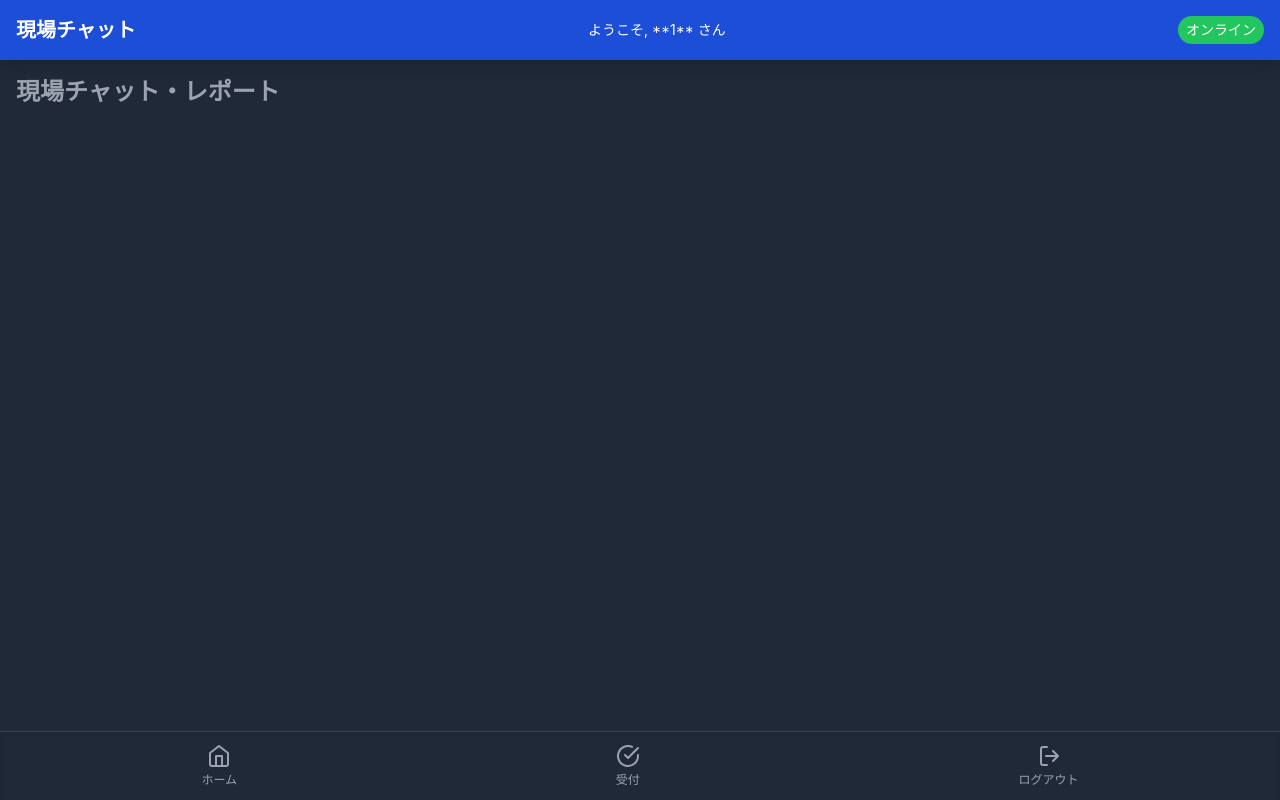
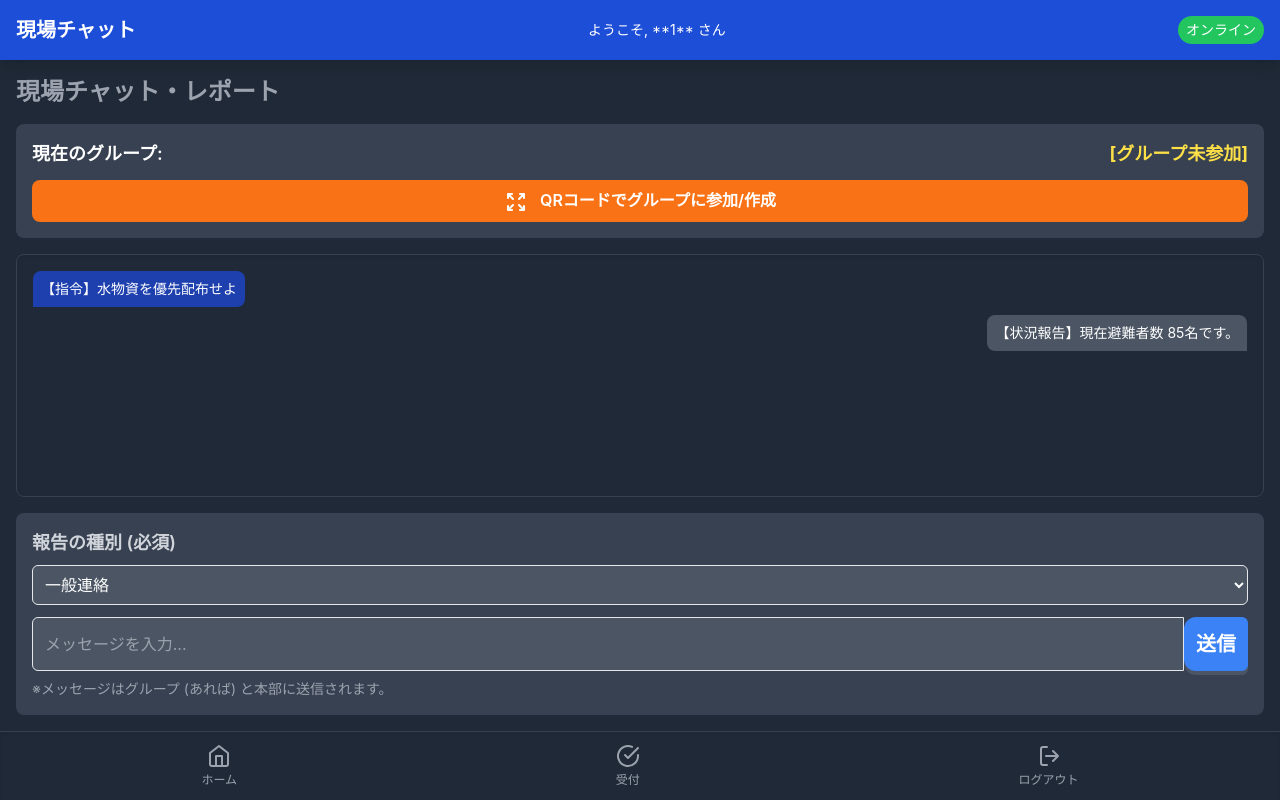
Before and after one commit to mglogjufghyfgjog/sotukenrazupaiver2, a Flask app: page / in a window 1280 px wide, after a click that opens the changed part. Run offline with Flask 3, Linux system fonts and the light colour scheme; the visitor is signed in with stand-in values (Sample User, id 1); some libraries are stand-ins or nearby versions.

Commit message:
現場チャット画面を追加しました

```diff
--- a/templates/index.html
+++ b/templates/index.html
@@ -164,7 +164,45 @@
 
                 <div id="field-chat-screen" class="screen flex flex-col h-full">
                     <h2 class="text-2xl font-bold mb-4 text-gray-400">現場チャット・レポート</h2>
+
+                    <div class="bg-gray-700 p-4 rounded-lg mb-4">
+                        <div class="flex justify-between items-center mb-3">
+                            <span class="text-lg font-semibold text-white">現在のグループ:</span>
+                            <span id="current-group-id" class="text-lg font-bold text-yellow-300">[グループ未参加]</span>
+                        </div>
+                        <button onclick="scanQrToJoinGroup()" class="w-full bg-orange-500 text-white p-2 rounded-lg hover:bg-orange-600 transition-colors font-semibold">
+                            <span class="inline-block align-middle mr-2">
+                                <svg xmlns="http://www.w3.org/2000/svg" class="h-6 w-6 inline" fill="none" viewBox="0 0 24 24" stroke="currentColor" stroke-width="2"><path stroke-linecap="round" stroke-linejoin="round" d="M4 8V4m0 0h4M4 4l5 5m11-1V4m0 0h-4m4 0l-5 5M4 16v4m0 0h4m-4 0l5-5m11 5v-4m0 4h-4m4 0l-5-5"/></svg>
+                            </span>
+                            QRコードでグループに参加/作成
+                        </button>
                     </div>
+
+                    <div id="message-container" class="flex-1 bg-gray-800 p-4 rounded-lg shadow-inner mb-4 overflow-y-auto border border-gray-700 space-y-2">
+                        <div class="text-sm">
+                            <p class="bg-blue-800 p-2 rounded-t-lg rounded-br-lg inline-block text-white max-w-xs">【指令】水物資を優先配布せよ</p>
+                        </div>
+                        <div class="text-sm text-right">
+                            <p class="bg-gray-600 p-2 rounded-t-lg rounded-bl-lg inline-block text-white max-w-xs">【状況報告】現在避難者数 85名です。</p>
+                        </div>
+                    </div>
+
+                    <div class="bg-gray-700 p-4 rounded-lg">
+                        <label class="block text-lg font-semibold mb-2 text-gray-300">報告の種別 (必須)</label>
+                        <select id="report-type" class="p-2 w-full border rounded-md bg-gray-600 text-white focus:outline-none focus:ring focus:ring-blue-400 mb-3">
+                            <option value="一般連絡">一般連絡</option>
+                            <option value="現場状況報告">現場状況報告</option>
+                            <option value="支援要請">支援要請</option>
+                            <option value="緊急連絡">緊急連絡</option>
+                        </select>
+
+                        <div class="flex">
+                            <input type="text" id="chat-input" class="flex-1 p-3 border rounded-l-md bg-gray-600 text-white focus:outline-none focus:ring focus:ring-blue-400" placeholder="メッセージを入力...">
+                            <button onclick="sendStructuredMessage()" class="bg-blue-500 text-white p-3 rounded-r-md hover:bg-blue-600 transition-colors action-button">送信</button>
+                        </div>
+                        <p class="text-sm text-gray-400 mt-2">※メッセージはグループ (あれば) と本部に送信されます。</p>
+                    </div>
+                </div>
 
             {% endif %} </main>
 
@@ -197,7 +235,9 @@
         const connectionStatus = document.getElementById('connection-status');
 
         // messageContainer はログインしていないと存在しない可能性があるため、存在チェックを追加
-        const messageContainer = document.getElementById('message-container');
+        // ★修正点: document.getElementById('message-container') はグローバルスコープではなく、
+        // 必要な関数 (appendSystemMessage, sendStructuredMessage) の内部で都度取得するようにします。
+        // (ログイン前に実行されると null になるため)
 
         let currentGroupId = null;
 
@@ -231,6 +271,8 @@
         }
 
         function appendSystemMessage(message) {
+            // ★修正: 関数呼び出し時に message-container を取得
+            const messageContainer = document.getElementById('message-container');
             if (!messageContainer) return; // コンテナがなければ何もしない
             const newMessageDiv = document.createElement('div');
             newMessageDiv.className = 'text-center text-xs text-gray-500 my-1';
@@ -240,6 +282,8 @@
         }
 
         function sendStructuredMessage() {
+            // ★修正: 関数呼び出し時に message-container を取得
+            const messageContainer = document.getElementById('message-container');
             if (!messageContainer) return; // コンテナがなければ何もしない
             const inputElement = document.getElementById('chat-input');
             const typeElement = document.getElementById('report-type');
```
